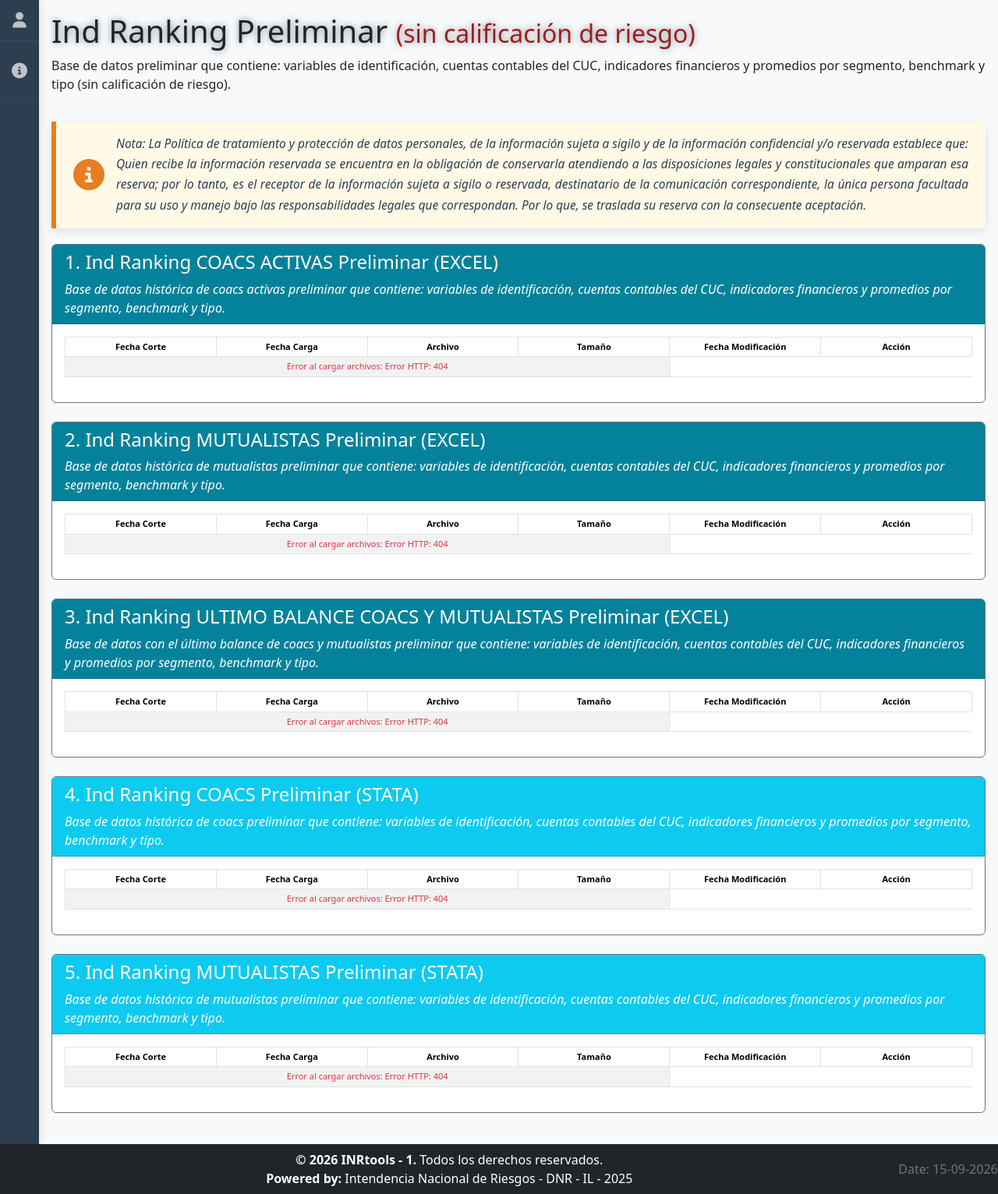
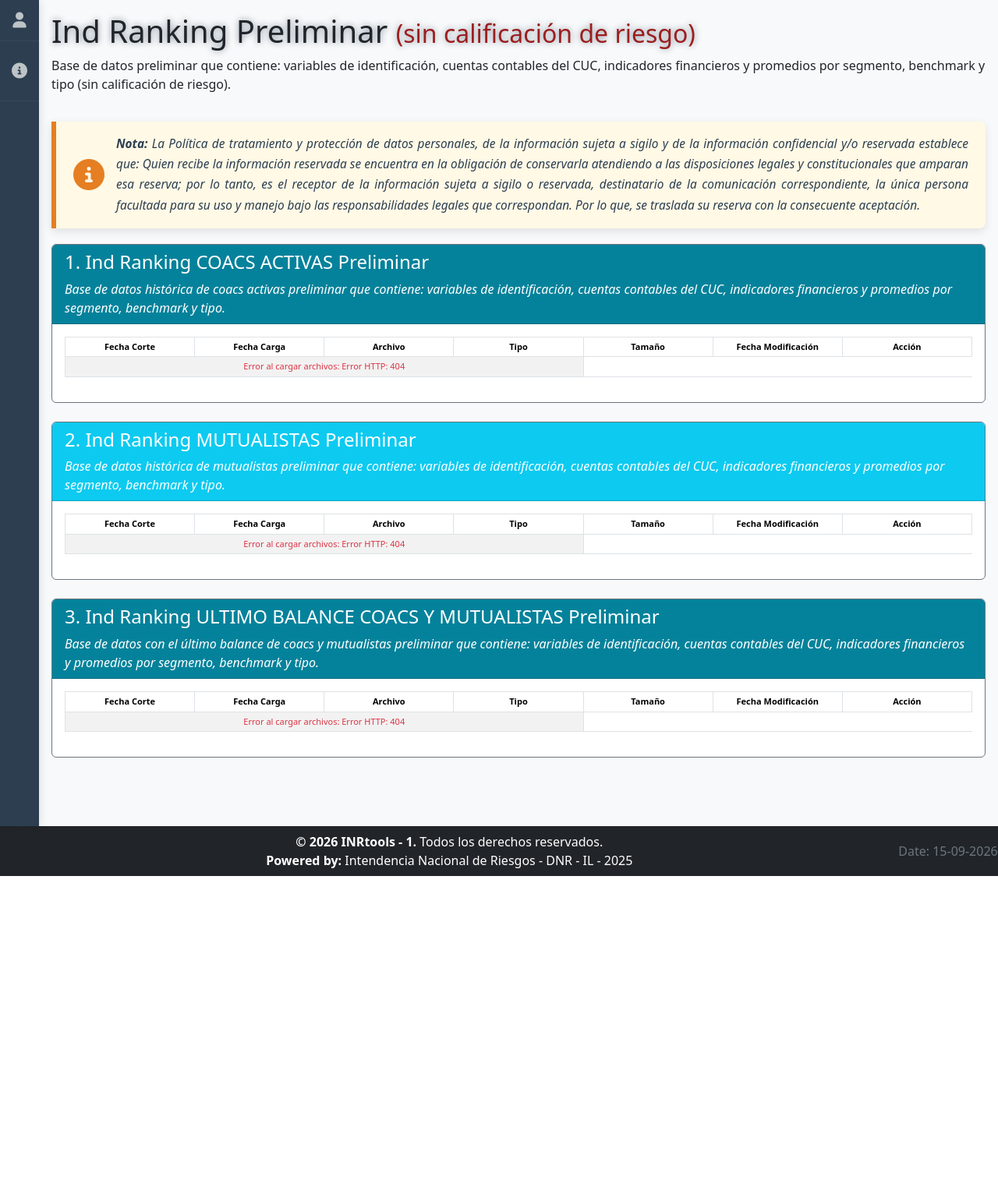
Before and after one commit to iolaoso/inrtools, a PHP site: page /bugtracker/frontend/inr/IndRanking/rIndRankingPreliminar.php in a window 1280 px wide. Shown: the part 56-1588 px from the top of the page at 78% size. After the commit the page ends 1180 px from the top, so only its background shows below. Run offline with PHP 8.4, Linux system fonts and the light colour scheme; a user stored in the database is signed in; some libraries are stand-ins or nearby versions.

Commit message:
AjusteIndRankin Definitivo

```diff
--- a/assets/js/indRanking/listFilesIndRanking.js
+++ b/assets/js/indRanking/listFilesIndRanking.js
@@ -83,6 +83,7 @@ function mostrarArchivosEnTabla(archivos, tablaId) {
                     <td class="text-center">${fechaCorteFormateada}</td>
                     <td class="text-center">${fechaCargaFormateada}</td>
                     <td>${archivo.name}</td>
+                    <td class="text-center">${archivo.formato}</td>
                     <td class="text-center">${(archivo.size / (1024 * 1024)).toFixed(2)} MB</td>
                     <td class="text-center">${fechaFormateada}</td>
                     <td class="text-center">
@@ -172,28 +173,29 @@ function fetchIndRanking(carpetaReportes) {
             //console.log("Datos recibidos:", data);
             const categorias = {
                 coacsXlsx: {
-                    archivos: data.filter(item => item.name.includes('ind_ranking_coacs_activas')),
+                    archivos: data.filter(item => (item.name.includes('ind_ranking_coacs')) &&
+                    (item.name.endsWith('.xlsx') || item.name.endsWith('.dta') || item.name.endsWith('.rds'))),
                     tablaId: 'rTBodyIndRankingCoacsPreXLSX'
                 },
                  mutualistasXlsx: {
-                    archivos: data.filter(item => item.name.includes('ind_ranking_mutualistas') &&
-                    item.name.endsWith('.xlsx')),
+                    archivos: data.filter(item => item.name.includes('ind_ranking_mutualistas')  &&
+                    (item.name.endsWith('.xlsx') || item.name.endsWith('.dta') || item.name.endsWith('.rds'))),
                     tablaId: 'rTBodyIndRankingMutualistasPreXLSX'
                 },
                 coacsMutualistasXlsx: {
                     archivos: data.filter(item => item.name.includes('ind_ranking_ult_bal_coacs_y_mutualistas')),
                     tablaId: 'rTBodyIndRankingUltBalCoacsMutPreXLSX'
                 },
-                coacsDta: {
+                /* coacsDta: {
                     archivos: data.filter(item => item.name.includes('ind_ranking_coacs') &&
                     (item.name.endsWith('.dta') || item.name.endsWith('.rds'))),
                     tablaId: 'rTBodyIndRankingCoacsPreDTA'
-                },
-                mutualistasDta: {
+                }, */
+                /* mutualistasDta: {
                     archivos: data.filter(item => item.name.includes('ind_ranking_mutualistas') &&
                     (item.name.endsWith('.dta') || item.name.endsWith('.rds'))),
                     tablaId: 'rTBodyIndRankingMutualistasPreDTA'
-                },
+                },*/
                 /* PARA LAS OTRAS INTENDENCIAS */
                 INFMR: {
                     archivos: data.filter(item => item.name.includes('ind_ranking_ult_bal_coacs_y_mutualistas_preliminar_INFMR') &&
--- a/backend/indRanking/indrankingList.php
+++ b/backend/indRanking/indrankingList.php
@@ -71,6 +71,7 @@ function obtenerRiesgoEntidad(){
             'c_n_cr_nivel',
             'c_calidad_adm_riesgo',
             'causal_liquidacion_cat',
+            'criterio_solv_seps_cat',
             'calif_riesgo_def_categ_unif',
             'metodologia_unif'
         ];
@@ -112,6 +113,7 @@ function obtenerRiesgoEntidad(){
                 'c_n_cr_nivel' => strtoupper(trim((string) ($fila[$columnas['c_n_cr_nivel']] ?? ''))),
                 'c_calidad_adm_riesgo' => strtoupper(trim((string) ($fila[$columnas['c_calidad_adm_riesgo']] ?? ''))),
                 'causal_liquidacion_cat' => strtoupper(trim((string) ($fila[$columnas['causal_liquidacion_cat']] ?? ''))),
+                'criterio_solv_seps_cat' => strtoupper(trim((string) ($fila[$columnas['criterio_solv_seps_cat']] ?? ''))),
                 'calif_riesgo_def_categ_unif' => strtoupper(trim((string) ($fila[$columnas['calif_riesgo_def_categ_unif']] ?? ''))),
                 'metodologia_unif' => strtoupper(trim((string) ($fila[$columnas['metodologia_unif']] ?? '')))
             ];
--- a/backend/reportes/listFilesRepVersion.php
+++ b/backend/reportes/listFilesRepVersion.php
@@ -19,6 +19,17 @@ function obtenerRepVersion($carpetaReportes)
 
             if (is_file($filePath) && in_array($extension, $extensionesPermitidas)) {
                 $modTime = filemtime($filePath);
+
+                $formato = match (strtolower($extension)) {
+                    'xlsx', 'xls', 'csv' => 'EXCEL',
+                    'rds', 'rdata' => 'R',
+                    'dta' => 'STATA',
+                    'pdf', 'doc', 'pptx' => 'DOCUMENTO',
+                    'txt' => 'TEXTO',
+                    'zip', '7z', 'rar' => 'COMPRIMIDO',
+                    default => strtoupper($extension)
+                };
+
                 $archivos[] = [
                     'name' => $file,
                     'path' => $carpetaReportes,
@@ -27,6 +38,7 @@ function obtenerRepVersion($carpetaReportes)
                     'lastModified' => date('Y-m-d H:i:s', $modTime),
                     'size' => filesize($filePath),
                     'extension' => $extension,
+                    'formato' => $formato,
                     'timestamp' => $modTime  // Para ordenar más eficientemente
                 ];
             }
--- a/frontend/inr/IndRanking/calfRiesgo/calfRiesgo.php
+++ b/frontend/inr/IndRanking/calfRiesgo/calfRiesgo.php
@@ -61,6 +61,7 @@ $datosRiesgo = obtenerRiesgoEntidad();
                                             <th>1.1. Nivel de riesgo</th>
                                             <th>1.2. Administración de riesgo</th>
                                             <th>1.3. Causales normativas</th>
+                                            <th>1.4. Criterio de Solvencia</th>
                                             <th>1. Calificación de riesgo</th>
                                             <th>Metodología</th>
                                         </tr>
@@ -76,6 +77,7 @@ $datosRiesgo = obtenerRiesgoEntidad();
                                                 <td><?= h($riesgoEntidad['c_n_cr_nivel']) ?></td>
                                                 <td><?= h($riesgoEntidad['c_calidad_adm_riesgo']) ?></td>
                                                 <td><?= h($riesgoEntidad['causal_liquidacion_cat']) ?></td>
+                                                <td><?= h($riesgoEntidad['criterio_solv_seps_cat']) ?></td>
                                                 <td style="<?= claseNivelRiesgo($riesgoEntidad['calif_riesgo_def_categ_unif']) ?>" class="text-center fw-bold">
                                                     <?= h($riesgoEntidad['calif_riesgo_def_categ_unif']) ?></td>
                                                 <td><?= h($riesgoEntidad['metodologia_unif']) ?></td>
--- a/frontend/inr/IndRanking/rIndRankingPreliminar.php
+++ b/frontend/inr/IndRanking/rIndRankingPreliminar.php
@@ -30,7 +30,7 @@ include BASE_PATH . 'backend/session.php';
                 <div class="col-md-12">
                     <div class="card h-100 d-flex flex-column border-secondary">
                         <div class="card-header text-white" style="background-color: #05829bff;">
-                            <h4>1. Ind Ranking COACS ACTIVAS Preliminar (EXCEL)</h4>
+                            <h4>1. Ind Ranking COACS ACTIVAS Preliminar</h4>
                             <em>Base de datos histórica de coacs activas preliminar que contiene: variables de identificación, cuentas contables del CUC, indicadores financieros y promedios por segmento, benchmark y tipo.</em>
                         </div>
                         <div class="card-body">
@@ -43,6 +43,7 @@ include BASE_PATH . 'backend/session.php';
                                                 <th>Fecha Corte</th>
                                                 <th>Fecha Carga</th>
                                                 <th>Archivo</th>
+                                                <th>Tipo</th>
                                                 <th>Tamaño</th>
                                                 <th>Fecha Modificación</th>
                                                 <th>Acción</th>
@@ -62,8 +63,8 @@ include BASE_PATH . 'backend/session.php';
             <section class="row align-items-stretch mb-4">
                 <div class="col-md-12">
                     <div class="card h-100 d-flex flex-column border-secondary">
-                        <div class="card-header text-white" style="background-color: #05829bff;">
-                            <h4>2. Ind Ranking MUTUALISTAS Preliminar (EXCEL)</h4>
+                        <div class="card-header bg-info text-white">
+                            <h4>2. Ind Ranking MUTUALISTAS Preliminar</h4>
                             <em>Base de datos histórica de mutualistas preliminar que contiene: variables de identificación, cuentas contables del CUC, indicadores financieros y promedios por segmento, benchmark y tipo.</em>
                         </div>
                         <div class="card-body">
@@ -76,6 +77,7 @@ include BASE_PATH . 'backend/session.php';
                                                 <th>Fecha Corte</th>
                                                 <th>Fecha Carga</th>
                                                 <th>Archivo</th>
+                                                <th>Tipo</th>
                                                 <th>Tamaño</th>
                                                 <th>Fecha Modificación</th>
                                                 <th>Acción</th>
@@ -96,7 +98,7 @@ include BASE_PATH . 'backend/session.php';
                 <div class="col-md-12">
                     <div class="card h-100 d-flex flex-column border-secondary">
                         <div class="card-header text-white" style="background-color: #05829bff;">
-                            <h4>3. Ind Ranking ULTIMO BALANCE COACS Y MUTUALISTAS Preliminar (EXCEL)</h4>
+                            <h4>3. Ind Ranking ULTIMO BALANCE COACS Y MUTUALISTAS Preliminar</h4>
                             <em>Base de datos con el último balance de coacs y mutualistas preliminar que contiene: variables de identificación, cuentas contables del CUC, indicadores financieros y promedios por segmento, benchmark y tipo.</em>
                         </div>
                         <div class="card-body">
@@ -109,6 +111,7 @@ include BASE_PATH . 'backend/session.php';
                                                 <th>Fecha Corte</th>
                                                 <th>Fecha Carga</th>
                                                 <th>Archivo</th>
+                                                <th>Tipo</th>
                                                 <th>Tamaño</th>
                                                 <th>Fecha Modificación</th>
                                                 <th>Acción</th>
@@ -127,7 +130,7 @@ include BASE_PATH . 'backend/session.php';
             <!-- 4. Reportes de Ind Ranking COACS Preliminar DTA -->
             <section class="row align-items-stretch mb-4">
                 <!-- Cambiar align-items-center a align-items-stretch -->
-                <div class="col-md-12">
+              <!--   <div class="col-md-12">
                     <div class="card h-100 d-flex flex-column border-secondary">
                         <div class="card-header bg-info text-white">
                             <h4>4. Ind Ranking COACS Preliminar (STATA)</h4>
@@ -143,6 +146,7 @@ include BASE_PATH . 'backend/session.php';
                                                 <th>Fecha Corte</th>
                                                 <th>Fecha Carga</th>
                                                 <th>Archivo</th>
+                                                <th>Tipo</th>
                                                 <th>Tamaño</th>
                                                 <th>Fecha Modificación</th>
                                                 <th>Acción</th>
@@ -155,12 +159,12 @@ include BASE_PATH . 'backend/session.php';
                             </div>
                         </div>
                     </div>
-                </div>
+                </div> -->
             </section>
 
             <!-- 5. Ind Ranking MUTUALISTAS Preliminar DTA -->
             <section class="row align-items-stretch mb-4">
-                <div class="col-md-12">
+               <!--  <div class="col-md-12">
                     <div class="card h-100 d-flex flex-column border-secondary">
                         <div class="card-header bg-info text-white">
                             <h4>5. Ind Ranking MUTUALISTAS Preliminar (STATA)</h4>
@@ -176,6 +180,7 @@ include BASE_PATH . 'backend/session.php';
                                                 <th>Fecha Corte</th>
                                                 <th>Fecha Carga</th>
                                                 <th>Archivo</th>
+                                                <th>Tipo</th>
                                                 <th>Tamaño</th>
                                                 <th>Fecha Modificación</th>
                                                 <th>Acción</th>
@@ -188,7 +193,7 @@ include BASE_PATH . 'backend/session.php';
                             </div>
                         </div>
                     </div>
-                </div>
+                </div> -->
             </section>
 
     </div>
--- a/frontend/partials/confidentiality.php
+++ b/frontend/partials/confidentiality.php
@@ -1,6 +1,6 @@
 <div class="confidentiality-note">
     <i class="fas fa-info-circle"></i>   <!-- Icono de información -->
     <div class="note-text">
-        <small><em>Nota: La Política de tratamiento y protección de datos personales, de la información sujeta a sigilo y de la información confidencial y/o reservada establece que: Quien recibe la información reservada se encuentra en la obligación de conservarla atendiendo a las disposiciones legales y constitucionales que amparan esa reserva; por lo tanto, es el receptor de la información sujeta a sigilo o reservada, destinatario de la comunicación correspondiente, la única persona facultada para su uso y manejo bajo las responsabilidades legales que correspondan. Por lo que, se traslada su reserva con la consecuente aceptación.</em></small>
+        <small><em><strong>Nota:</strong> La Política de tratamiento y protección de datos personales, de la información sujeta a sigilo y de la información confidencial y/o reservada establece que: Quien recibe la información reservada se encuentra en la obligación de conservarla atendiendo a las disposiciones legales y constitucionales que amparan esa reserva; por lo tanto, es el receptor de la información sujeta a sigilo o reservada, destinatario de la comunicación correspondiente, la única persona facultada para su uso y manejo bajo las responsabilidades legales que correspondan. Por lo que, se traslada su reserva con la consecuente aceptación.</em></small>
     </div>
 </div>
```
Also changed, not shown: frontend/inr/IndRanking/rIndRankingDefinitivo.php (+14 -8 lines).
